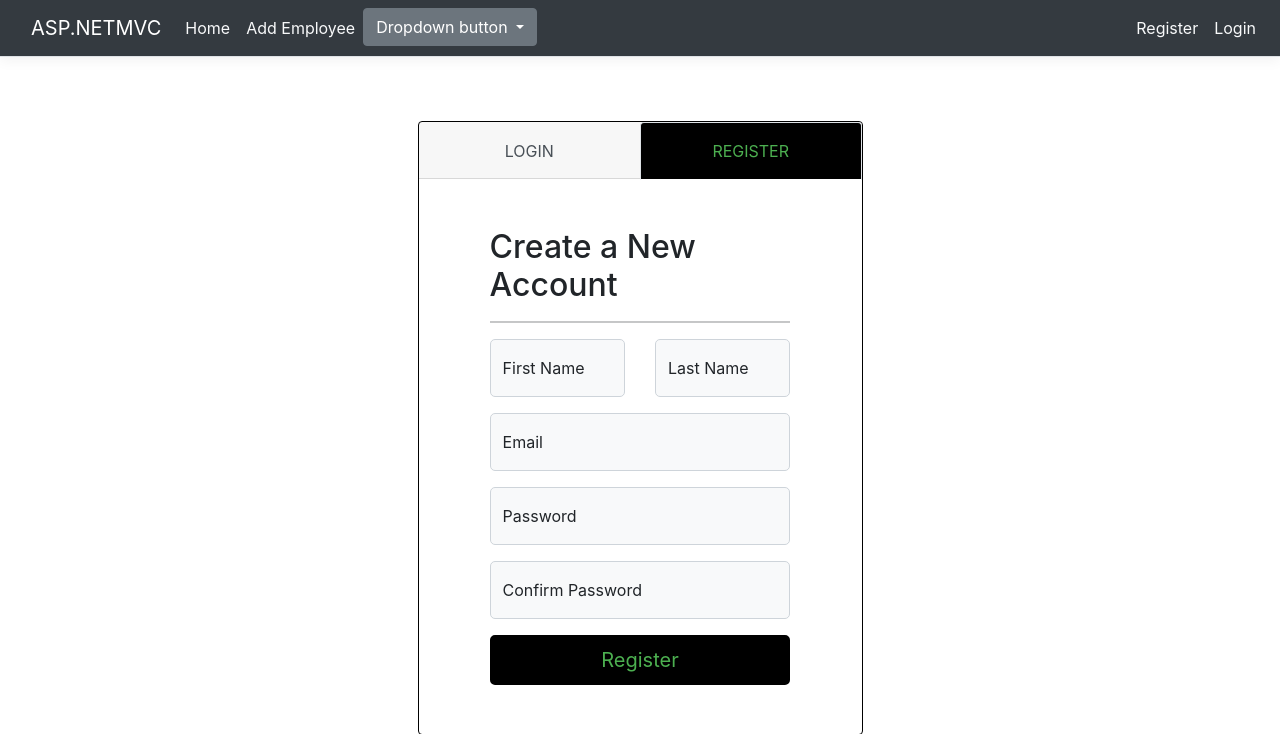
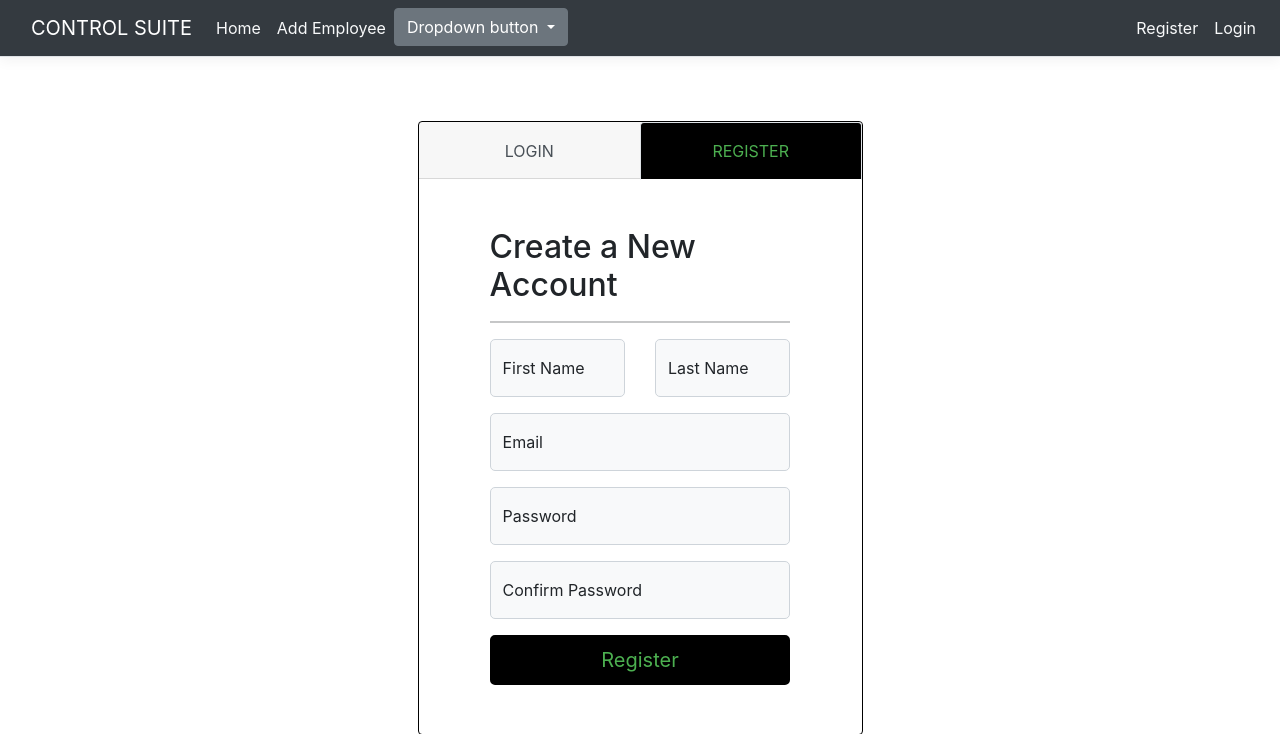
Before and after one commit to RushikeshJadhav1912/ControlSuite-.Net-MVC-HTML-CSS-Jquery-MSSQL, an ASP.NET Core app: page /Identity/Account/Register in a window 1280 px wide. Shown: the top 734 px of the page. Run offline with ASP.NET Core 8, Linux system fonts and the light colour scheme; style sheets or scripts are compiled from the project's sources; some libraries are stand-ins or nearby versions.

Commit message:
Update _Layout.cshtml

```diff
--- a/Views/Shared/_Layout.cshtml
+++ b/Views/Shared/_Layout.cshtml
@@ -3,7 +3,7 @@
 <head>
     <meta charset="utf-8" />
     <meta name="viewport" content="width=device-width, initial-scale=1.0" />
-    <title>@ViewData["Title"] - ASPNETMVCCRUD</title>
+    <title>@ViewData["Title"]  - ControlSuite</title>
     <link rel="stylesheet" href="~/lib/bootstrap/dist/css/bootstrap.min.css" />
     <link rel="stylesheet" href="~/css/site.css" asp-append-version="true" />
     <link rel="stylesheet" href="~/ASPNETMVCCRUD.styles.css" asp-append-version="true" />
@@ -17,7 +17,7 @@
     <header>
         <nav class="navbar navbar-expand-sm navbar-toggleable-sm navbar-dark bg-dark border-bottom box-shadow mb-3">
             <div class="container-fluid">
-                <a class="navbar-brand" asp-area="" asp-controller="Home" asp-action="Index">ASP.NETMVC</a>
+                <a class="navbar-brand" asp-area="" asp-controller="Home" asp-action="Index">CONTROL SUITE</a>
                 <button class="navbar-toggler" type="button" data-bs-toggle="collapse" data-bs-target=".navbar-collapse" aria-controls="navbarSupportedContent"
                         aria-expanded="false" aria-label="Toggle navigation">
                     <span class="navbar-toggler-icon"></span>
```
